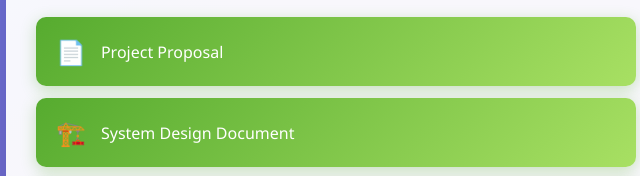
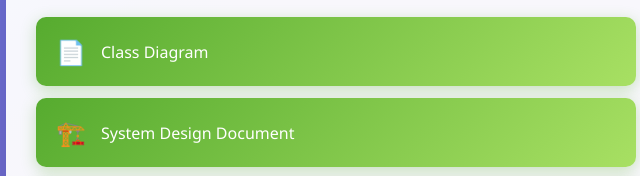
Before and after one commit to GabrielaBerimbau/COS214-Prac2, a plain HTML site: page index.html in a window 1280 px wide. Shown: the part 443-619 px from the top of the page, 304-944 px from the left. Drawn offline with Linux system fonts and the light colour scheme.

Commit message:
Testing github pages change

```diff
--- a/index.html
+++ b/index.html
@@ -121,9 +121,9 @@
             <h2 class="section-title">📚 Project Documents</h2>
 
             <!-- Replace these with your actual PDF links -->
-            <a href="https://example.com/project-proposal.pdf" class="pdf-link" target="_blank">
+            <a href="Class Diagram.pdf" class="pdf-link" target="_blank">
                 <span class="pdf-icon">📄</span>
-                <span>Project Proposal</span>
+                <span>Class Diagram</span>
             </a>
 
             <a href="https://example.com/system-design.pdf" class="pdf-link" target="_blank">
```
